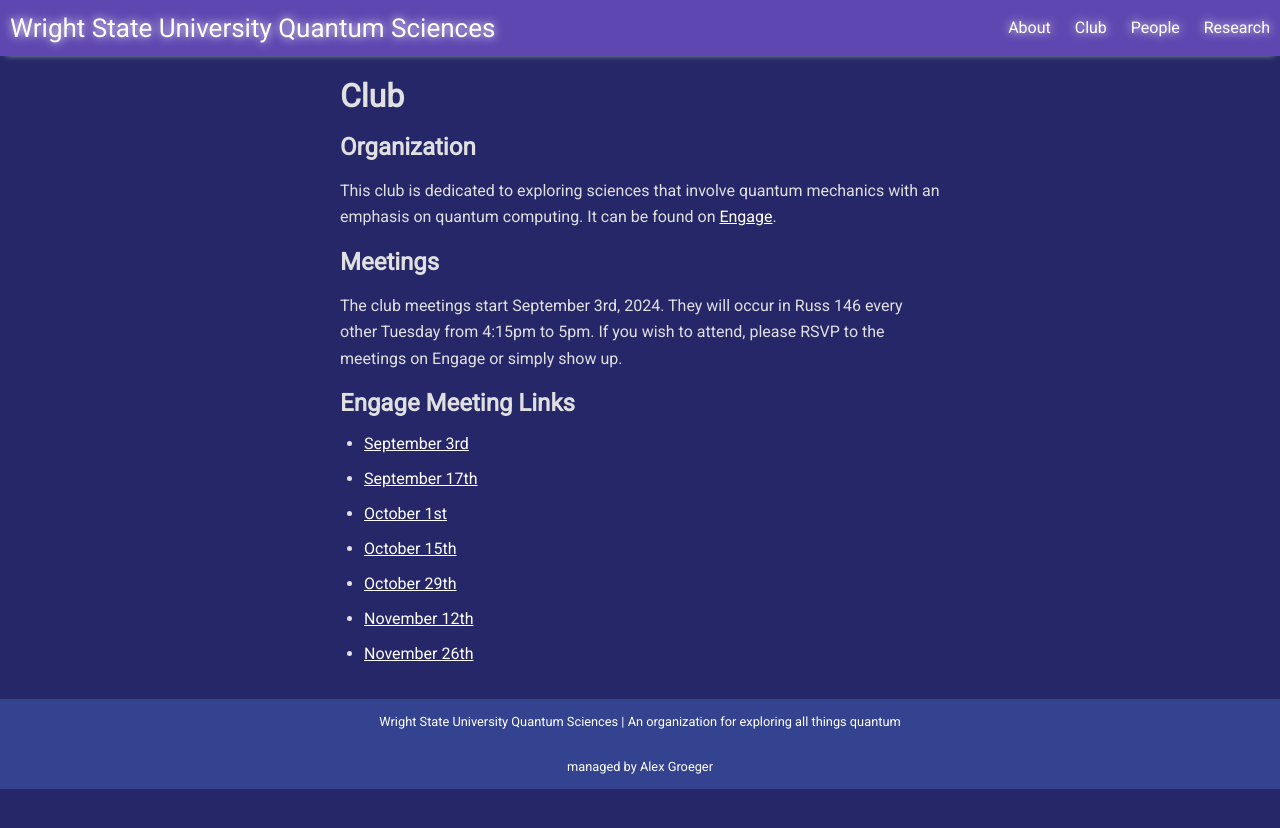
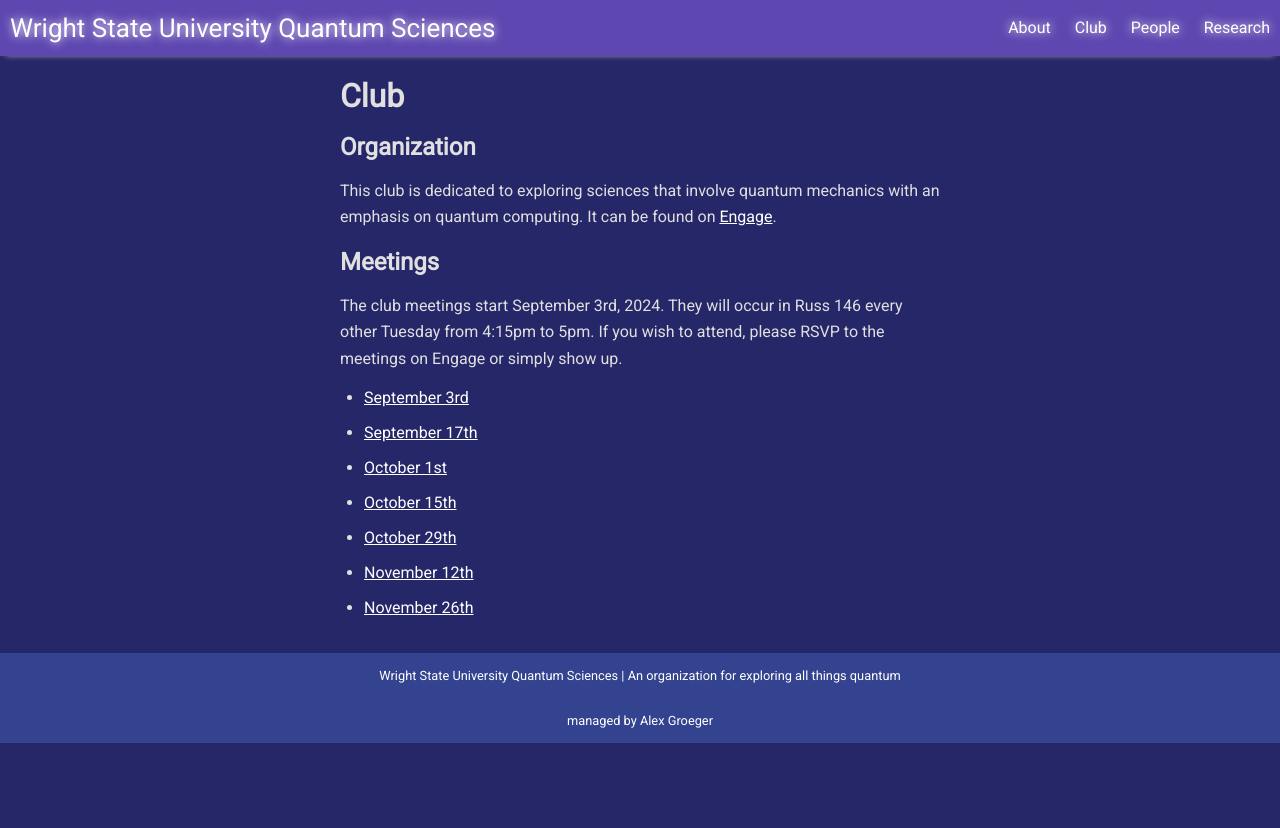
Before and after one commit to WSU-Quantum-Sciences/wsu-quantum-sciences.github.io, a Jekyll site: the page built from pages/club.md, in a window 1280 px wide. Shown: the top 828 px of the page. Built offline with Jekyll 4.4.1, drawn with Linux system fonts in a browser that asks for light colours; nearby versions of some CDN libraries.

Commit message:
Remove header for meeting links

```diff
--- a/pages/club.md
+++ b/pages/club.md
@@ -10,7 +10,6 @@ This club is dedicated to exploring sciences that involve quantum mechanics with
 ## Meetings
 The club meetings start September 3rd, 2024. They will occur in Russ 146 every other Tuesday from 4:15pm to 5pm. If you wish to attend, please RSVP to the meetings on Engage or simply show up.
 
-## Engage Meeting Links
 - [September 3rd](https://wright.campuslabs.com/engage/event/10273676)
 - [September 17th](https://wright.campuslabs.com/engage/event/10273677)
 - [October 1st](https://wright.campuslabs.com/engage/event/10273678)
```
